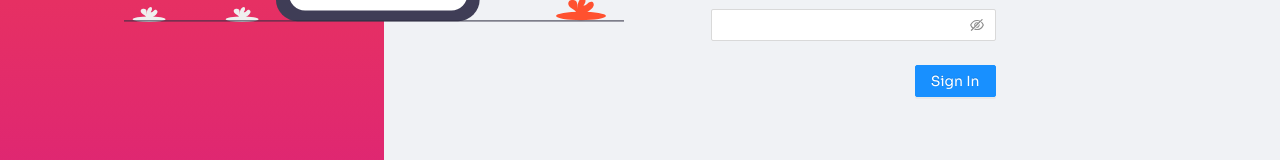
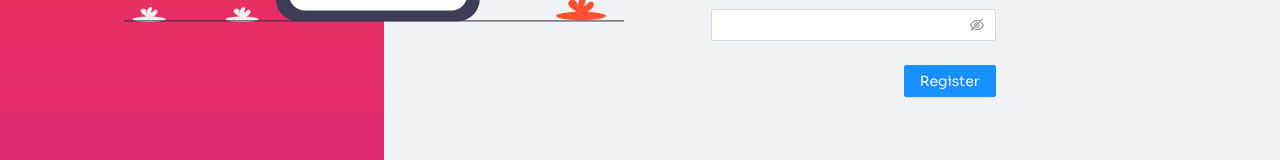
Before and after one commit to w1redl4in/ecommerce-frontend, a React (Create React App) app: page /register in a window 1280 px wide. Shown: the part 585-745 px from the top of the page. Built offline with nearby package versions, Linux system fonts and the light colour scheme.

Commit message:
fix: register button

```diff
--- a/src/pages/Register/Form.tsx
+++ b/src/pages/Register/Form.tsx
@@ -87,7 +87,7 @@ const RegisterForm: React.FC = () => {
       </Form.Item>
       <Row justify="end">
         <Button type="primary" htmlType="submit" loading={isLoading}>
-          Sign In
+          Register
         </Button>
       </Row>
     </Form>
```
Also changed, not shown: 1 other file (tests, documents, lock files or other folders).
